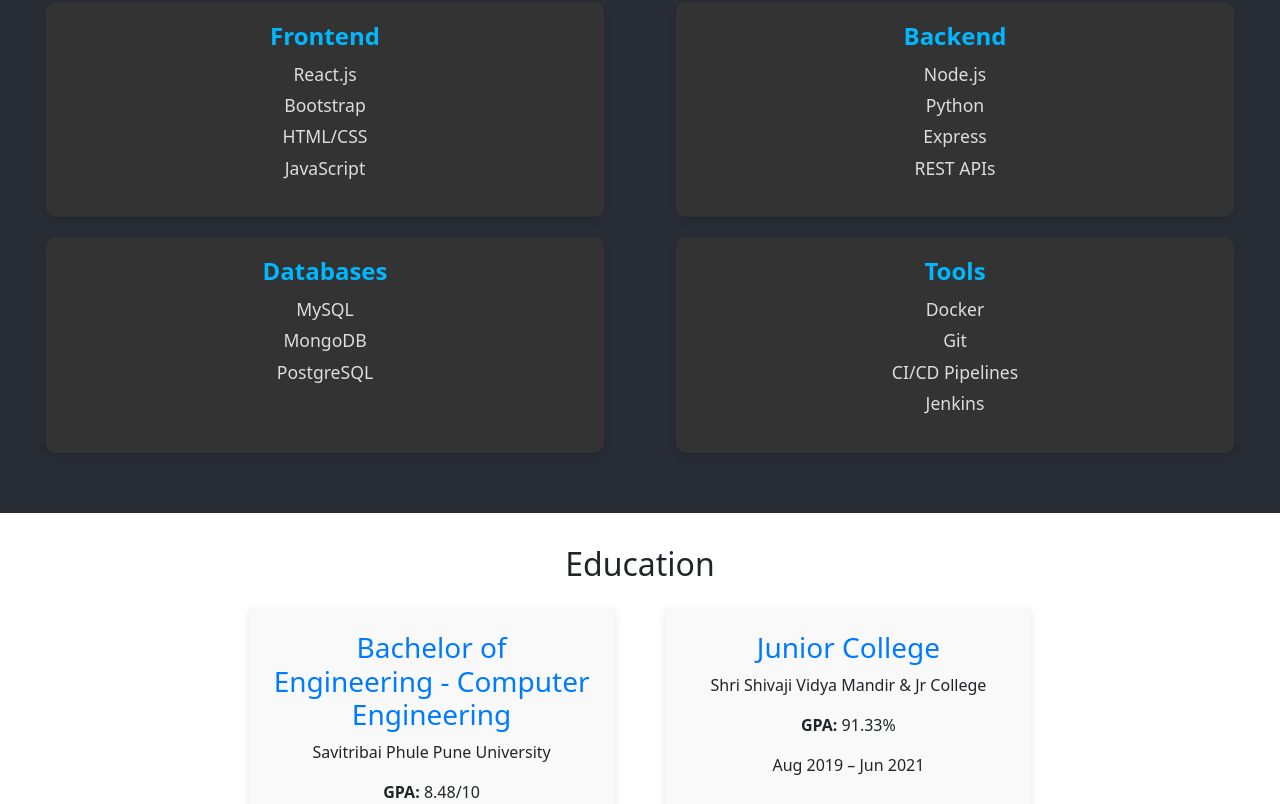
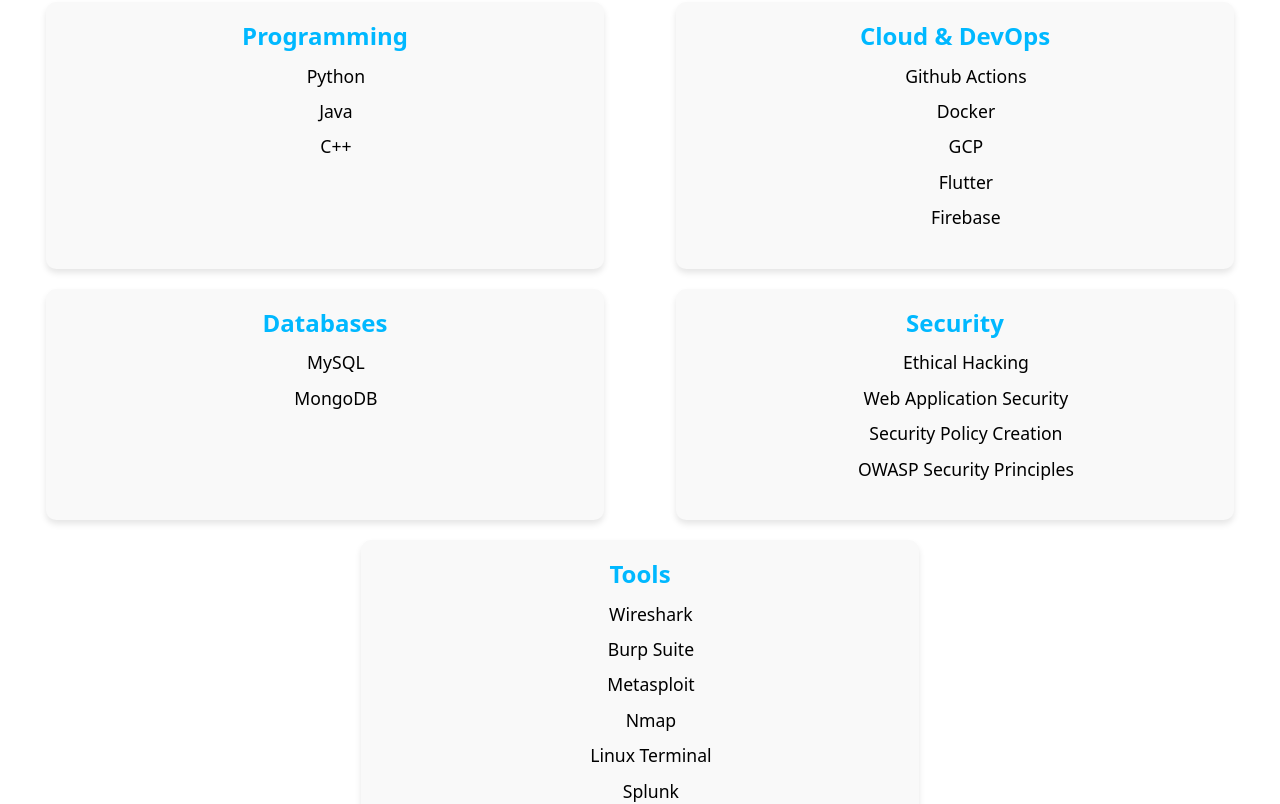
Before and after one commit to NeelMunot/portfolio-website, a React (Create React App) app: page / in a window 1280 px wide. Shown: the part 2280-3084 px from the top of the page. Built offline with nearby package versions, Linux system fonts and the light colour scheme.

Commit message:
highlights skills source by modifying skill section

```diff
--- a/src/components/Certificates/Certificates.js
+++ b/src/components/Certificates/Certificates.js
@@ -22,7 +22,12 @@ const Certificates = () => {
       <h2>Certificates</h2>
       <div className="certificates-container">
         {certificates.map((certificate, index) => (
-          <div key={index} className="certificate-card" onClick={() => handleShowModal(certificate)}>
+          <div
+            key={index}
+            className="certificate-card"
+            data-reference={certificate.title}
+            onClick={() => handleShowModal(certificate)}
+          >
             <h3>{certificate.title}</h3>
             <p>Completion Time: {certificate.completionTime}</p>
           </div>
--- a/src/components/Education/Education.js
+++ b/src/components/Education/Education.js
@@ -8,7 +8,11 @@ const Education = () => {
       <h2>Education</h2>
       <div className="education-container">
         {education.map((edu, index) => (
-          <div key={index} className="education-card">
+          <div
+            key={index}
+            className="education-card"
+            data-reference={edu.degree}
+          >
             <h3>{edu.degree}</h3>
             <p>{edu.institution}</p>
             <p><strong>GPA:</strong> {edu.GPA}</p>
--- a/src/components/Projects/Projects.js
+++ b/src/components/Projects/Projects.js
@@ -39,7 +39,12 @@ const Projects = () => {
       <h2>Projects</h2>
       <div className="projects-container">
         {projects.map((project, index) => (
-          <div key={index} className="project-card" onClick={() => handleShowModal(project)}>
+          <div
+            key={index}
+            className="project-card"
+            data-reference={project.title}
+            onClick={() => handleShowModal(project)}
+          >
             <h3>{project.title}</h3>
             <p>{project.shortDescription}</p>
           </div>
--- a/src/components/Skills/Skills.css
+++ b/src/components/Skills/Skills.css
@@ -1,5 +1,5 @@
 #skills {
-    background-color: #282c34;
+    /* background-color: #282c34; */
     padding: 60px 20px;
   }
 
@@ -11,7 +11,7 @@
   }
 
   .skills-category {
-    background-color: #333;
+    background-color: #f9f9f9;
     width: 45%;
     padding: 20px;
     border-radius: 10px;
@@ -32,6 +32,33 @@
 
   .skills-list li {
     font-size: 1.1rem;
-    color: #ddd;
+    /* color: #ddd; */
     margin: 5px 0;
   }
+
+  .skill-button {
+    background: none;
+    border: none;
+    color: #000000;
+    cursor: pointer;
+    padding: 2px 5px;
+    transition: all 0.3s ease;
+    font-size: 1.1rem;
+    text-align: left;
+  }
+
+  .skill-button:hover {
+    color: #00b8ff;
+    transform: translateX(5px);
+  }
+
+  .skill-button::before {
+    content: '→';
+    opacity: 0;
+    margin-right: 5px;
+    transition: opacity 0.3s ease;
+  }
+
+  .skill-button:hover::before {
+    opacity: 1;
+  }
--- a/src/components/Skills/Skills.js
+++ b/src/components/Skills/Skills.js
@@ -1,49 +1,52 @@
 import React from 'react';
+import skills from '../../data/skills';
 import './Skills.css';
 
 const Skills = () => {
+  const scrollToSection = (source, reference) => {
+    const element = document.getElementById(source);
+    if (element) {
+      // Scroll to section
+      element.scrollIntoView({ behavior: 'smooth' });
+
+      // Find the specific component to highlight
+      const component = document.querySelector(`[data-reference="${reference}"]`);
+      if (component) {
+        // Add highlight class
+        component.classList.add('highlight-component');
+        // Remove highlight after animation
+        setTimeout(() => {
+          component.classList.remove('highlight-component');
+        }, 4000);
+      }
+    }
+  };
+
   return (
     <section id="skills">
       <h2 className="section-title">Skills</h2>
       <div className="skills-container">
-        <div className="skills-category">
-          <h3 className="skills-title">Frontend</h3>
-          <ul className="skills-list">
-            <li>React.js</li>
-            <li>Bootstrap</li>
-            <li>HTML/CSS</li>
-            <li>JavaScript</li>
-          </ul>
-        </div>
-        <div className="skills-category">
-          <h3 className="skills-title">Backend</h3>
-          <ul className="skills-list">
-            <li>Node.js</li>
-            <li>Python</li>
-            <li>Express</li>
-            <li>REST APIs</li>
-          </ul>
-        </div>
-        <div className="skills-category">
-          <h3 className="skills-title">Databases</h3>
-          <ul className="skills-list">
-            <li>MySQL</li>
-            <li>MongoDB</li>
-            <li>PostgreSQL</li>
-          </ul>
-        </div>
-        <div className="skills-category">
-          <h3 className="skills-title">Tools</h3>
-          <ul className="skills-list">
-            <li>Docker</li>
-            <li>Git</li>
-            <li>CI/CD Pipelines</li>
-            <li>Jenkins</li>
-          </ul>
-        </div>
+        {Object.entries(skills).map(([category, skills]) => (
+          <div key={category} className="skills-category">
+            <h3 className="skills-title">{category}</h3>
+            <ul className="skills-list">
+              {Object.entries(skills).map(([skill, { source, reference }]) => (
+                <li key={skill}>
+                  <button
+                    className="skill-button"
+                    onClick={() => scrollToSection(source, reference)}
+                  >
+                    {skill}
+                  </button>
+                </li>
+              ))}
+            </ul>
+          </div>
+        ))}
       </div>
     </section>
   );
 };
 
+
 export default Skills;
--- a/src/data/certificates.js
+++ b/src/data/certificates.js
@@ -1,6 +1,6 @@
 const certificates = [
   {
-    title: 'Certified Ethical Hacker (CEH) v12',
+    title: "Certified Ethical Hacker (CEH) v12", // Used as reference
     completionTime: 'Feb 2024',
     validity: 'Feb 2027',
     skills: ['Ethical Hacking', 'Penetration Testing', 'Security Principles'],
--- a/src/data/education.js
+++ b/src/data/education.js
@@ -1,6 +1,6 @@
 const education = [
   {
-      degree: 'Bachelor of Engineering - Computer Engineering',
+    degree: 'Bachelor of Engineering', // Used as reference
     institution: 'Savitribai Phule Pune University',
     GPA: '8.48/10',
     duration: 'Dec 2021 – June 2025'
--- a/src/data/projects.js
+++ b/src/data/projects.js
@@ -1,6 +1,6 @@
 const projects = [
   {
-    title: "RAG based Chatbot",
+    title: "RAG based Chatbot", // Used as reference
     shortDescription: "React.js, Python, REST APIs based intelligent chatbot using RAG architecture",
     description: `Developed a Retrieval-Augmented Generation (RAG) chatbot leveraging LlamaIndex and Google Gemini for highly accurate and context-aware automated responses. Built a vector store using scraped data, employing efficient text vectorization and document indexing techniques for optimal performance. Built a modular architecture enabling seamless addition of domain-specific data to knowledgebase.`,
     technologies: ["React.js", "Python", "REST APIs", "LlamaIndex", "Google Gemini"],
--- /dev/null
+++ b/src/data/skills.js
@@ -0,0 +1,98 @@
+const skills = {
+    Programming: {
+      "Python": {
+        source: "projects",
+        reference: "Mini Projects"
+      },
+      "Java": {
+        source: "education",
+        reference: "Bachelor of Engineering"
+      },
+      "C++": {
+        source: "education",
+        reference: "Bachelor of Engineering"
+      }
+    },
+    "Cloud & DevOps": {
+      "Github Actions": {
+        source: "projects",
+        reference: "RAG based Chatbot"
+      },
+      "Docker": {
+        source: "certificates",
+        reference: "Associate Cloud Engineer"
+      },
+      "GCP": {
+        source: "certificates",
+        reference: "Associate Cloud Engineer"
+      },
+      "Flutter": {
+        source: "projects",
+        reference: "Vidyarthi Sahayyak Samiti"
+      },
+      "Firebase": {
+        source: "projects",
+        reference: "Vidyarthi Sahayyak Samiti"
+      }
+    },
+    "Databases": {
+      "MySQL": {
+        source: "education",
+        reference: "Bachelor of Engineering"
+      },
+      "MongoDB": {
+        source: "projects",
+        reference: "RAG based Chatbot"
+      }
+    },
+    "Security": {
+      "Ethical Hacking": {
+        source: "certificates",
+        reference: "Certified Ethical Hacker (CEH) v12"
+      },
+      "Web Application Security": {
+        source: "certificates",
+        reference: "Google Cybersecurity Certificate"
+      },
+      "Security Policy Creation": {
+        source: "certificates",
+        reference: "Certified Ethical Hacker (CEH) v12"
+      },
+      "OWASP Security Principles": {
+        source: "certificates",
+        reference: "Google Cybersecurity Certificate"
+      }
+    },
+    "Tools": {
+      "Wireshark": {
+        source: "certificates",
+        reference: "Google Cybersecurity Certificate"
+      },
+      "Burp Suite": {
+        source: "certificates",
+        reference: "Certified Ethical Hacker (CEH) v12"
+      },
+      "Metasploit": {
+        source: "certificates",
+        reference: "Certified Ethical Hacker (CEH) v12"
+      },
+      "Nmap": {
+        source: "certificates",
+        reference: "Certified Ethical Hacker (CEH) v12"
+      },
+      "Linux Terminal": {
+        source: "education",
+        reference: "Bachelor of Engineering"
+      },
+      "Splunk": {
+        source: "certificates",
+        reference: "Google Cybersecurity Certificate"
+      },
+      "Chronicle": {
+        source: "certificates",
+        reference: "Google Cybersecurity Certificate"
+      }
+    }
+  };
+
+export default skills;
--- a/src/index.css
+++ b/src/index.css
@@ -13,3 +13,22 @@ h2 {
   margin-bottom: 1.5em;
   text-align: center;
 }
+
+@keyframes highlight {
+  0% {
+    transform: scale(1);
+    box-shadow: 0 0 0 rgba(0, 184, 255, 0);
+  }
+  50% {
+    transform: scale(1.05);
+    box-shadow: 0 0 20px rgba(0, 184, 255, 0.5);
+  }
+  100% {
+    transform: scale(1);
+    box-shadow: 0 0 0 rgba(0, 184, 255, 0);
+  }
+}
+
+.highlight-component {
+  animation: highlight 4s ease-in-out;
+}
```
Lines whose indentation alone changed are shown as unchanged.
